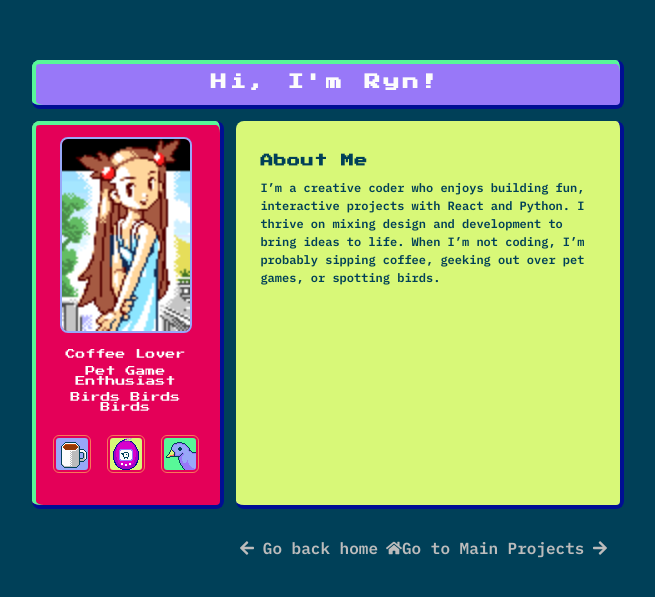
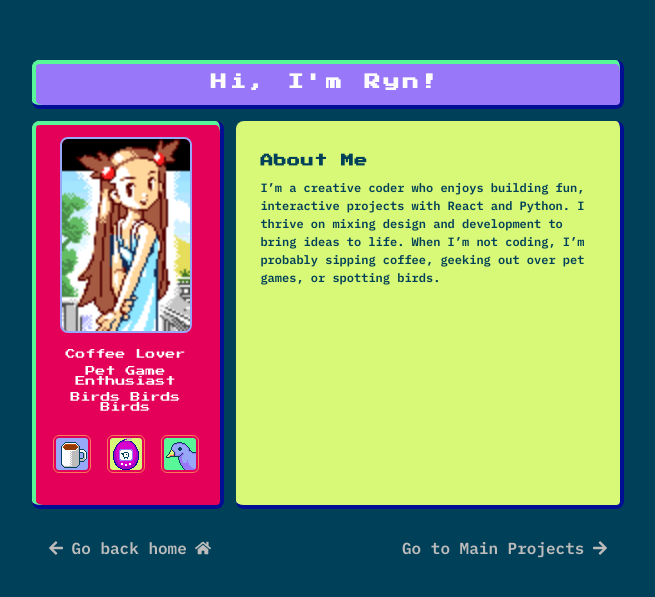
Before and after one commit to kathrynhoule/ryn-portfolio, a React (Vite) app: page /about in a window 1280 px wide. Shown: the part 115-712 px from the top of the page, without its empty margins (312-967 px from the left). Built offline with nearby package versions, Linux system fonts and the light colour scheme.

Commit message:
updates footer styling

```diff
--- a/src/styles/Footer.css
+++ b/src/styles/Footer.css
@@ -1,6 +1,6 @@
 .site-footer {
      display: flex;
-     justify-content: right;
+     justify-content: space-between;
      padding: 1rem;
      background-color: none;
 }
```
